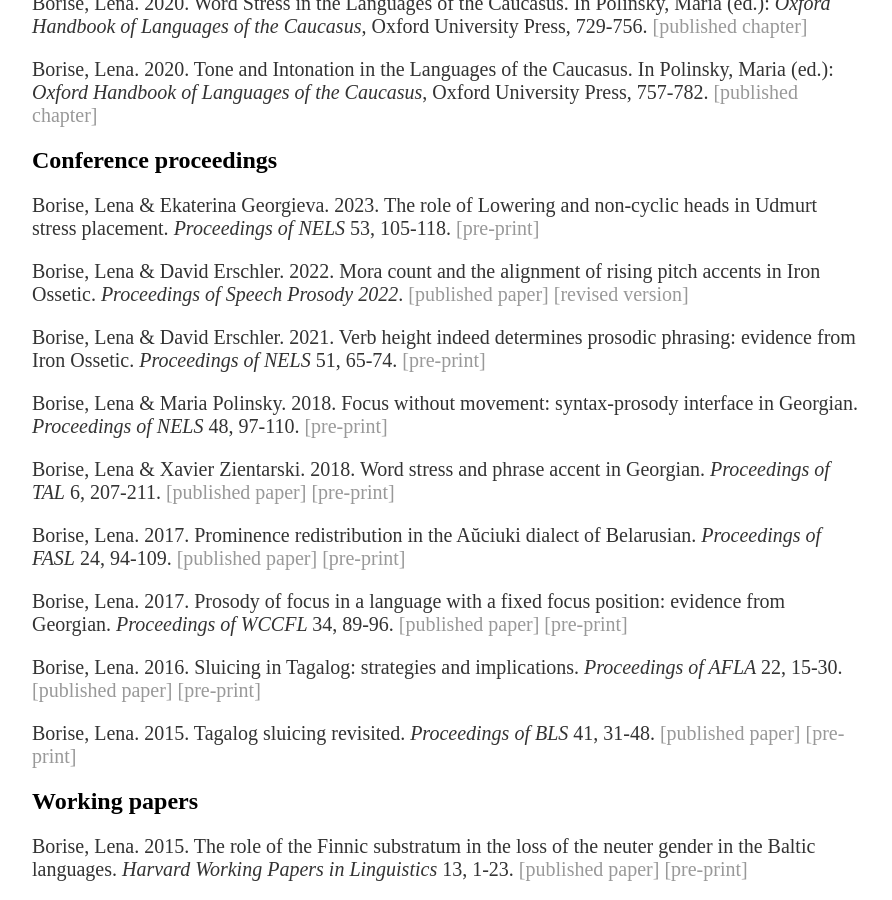
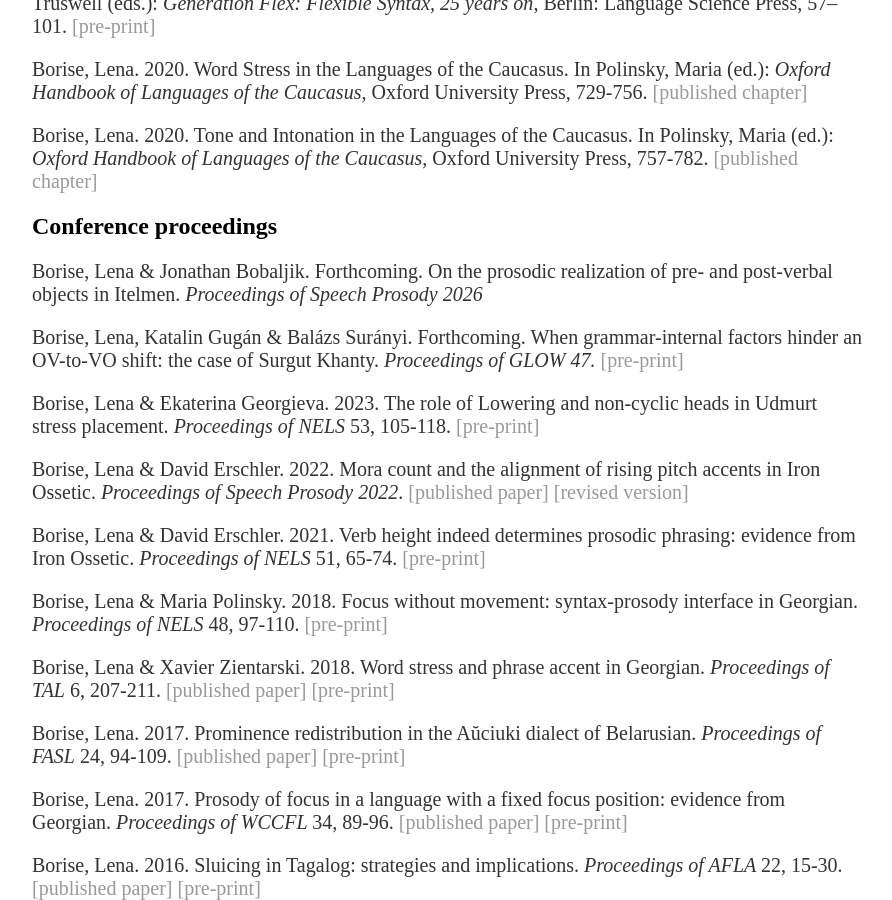
Before and after one commit to lnborise/lnborise.github.io, a Jekyll site: the page built from publications.html, in a window 1280 px wide and 900 px high, scrolled down 939 px. Shown: the whole window, without its empty margins (192-1084 px from the left). Built offline with Jekyll 4.4.1, drawn with Linux system fonts in a browser that asks for light colours; some of the changed text lies outside the part shown.

Commit message:
Update publications.html

```diff
--- a/publications.html
+++ b/publications.html
@@ -6,6 +6,8 @@
 	<h1>Publications</h1>
 
   <h2>Journal papers</h2>
+
+	<p>Borise, Lena & Tamás Halm. Under review. The curious case of the two-headed phrase: The symmetrical syntax of co-compounds. <a href="https://ling.auf.net/lingbuzz/009273"> [pre-print] </a> </p>
 
 	<p>Borise, Lena, Andreas Pregla & Balázs Surányi. 2025. Raised and in-situ preverbal foci: a unified prosodic account. <i>Journal of Linguistics</i> FirstView. <a href="https://www.cambridge.org/core/journals/journal-of-linguistics/article/raised-and-insitu-preverbal-foci-a-unified-prosodic-account/F4F3D08AF50518233CE3454B4CD0C272#article">[published paper]</a> <a href="https://lnborise.github.io/assets/BorisePreglaSuranyi_PreverbalFocus_v2.pdf"> [pre-print] </a> </p>
 
@@ -35,6 +37,10 @@
 	<p>Borise, Lena. 2020. Tone and Intonation in the Languages of the Caucasus. In Polinsky, Maria (ed.): <i>Oxford Handbook of Languages of the Caucasus</i>, Oxford University Press, 757-782. <a href="https://www.oxfordhandbooks.com/view/10.1093/oxfordhb/9780190690694.001.0001/oxfordhb-9780190690694-e-31"> [published chapter]</a></p>
 
 <h2>Conference proceedings</h2>
+
+	<p>Borise, Lena & Jonathan Bobaljik. Forthcoming. On the prosodic realization of pre- and post-verbal objects in Itelmen. <i>Proceedings of Speech Prosody 2026</i> </p>
+
+	<p>Borise, Lena, Katalin Gugán & Balázs Surányi. Forthcoming. When grammar-internal factors hinder an OV-to-VO shift: the case of Surgut Khanty. <i>Proceedings of GLOW 47.</i>  <a href="https://lnborise.github.io/assets/BoriseGuganSuranyi_GLOW_preprint.pdf"> [pre-print] </a> </p>
 
 	<p>Borise, Lena & Ekaterina Georgieva. 2023. The role of Lowering and non-cyclic heads in Udmurt stress placement. <i>Proceedings of NELS</i> 53, 105-118. <a href="https://lnborise.github.io/assets/BoriseGeorgieva_NELS53.pdf"> [pre-print] </a> </p>
 
```
